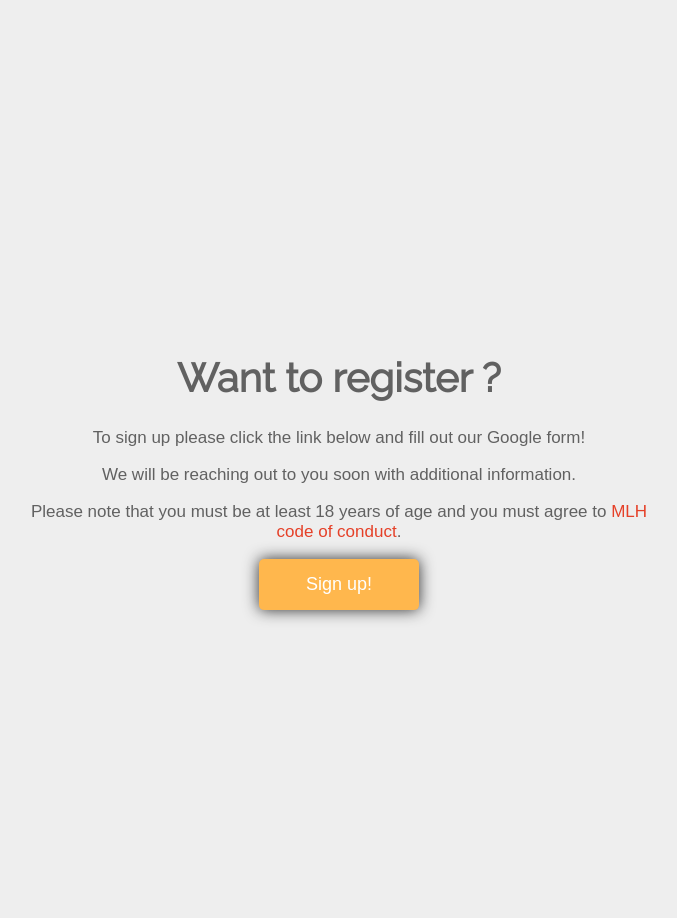
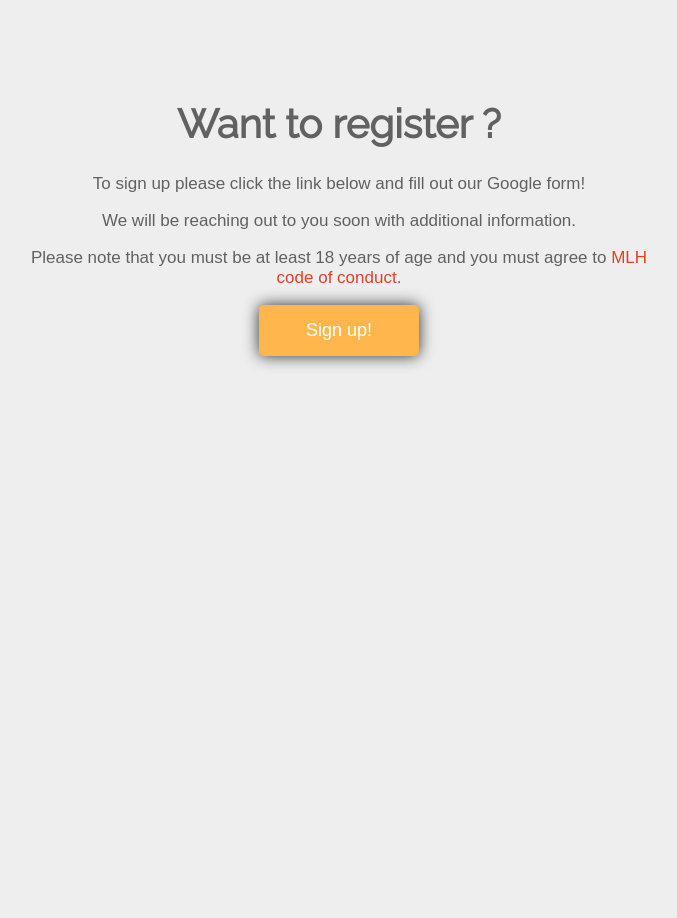
Before and after one commit to RocHack/rochack.org, a Jekyll site: the page dandyhacks/register.html, which Jekyll copies as it is, in a window 1280 px wide. Shown: the whole page, without its empty margins (301-978 px from the left). Built offline with Jekyll 4.4.1, drawn with Linux system fonts in a browser that asks for light colours.

```diff
--- a/dandyhacks/css/hackathon.css
+++ b/dandyhacks/css/hackathon.css
@@ -67,7 +67,7 @@
 }
 
 .page.main {
-	height: 102%;
+	min-height: 100vh;
 
 }
 .page.image {
@@ -85,13 +85,11 @@
 	background: url("../images/bck2.jpg") no-repeat fixed;
 }
 .greetings {
-	position: relative;
 	width: 50%;
-	top: 50%;
 	margin-left: auto;
 	margin-right: auto;
-	transform: translateY(-50%);
-	-webkit-transform: translateY(-50%);
+	margin-bottom: 50px;
+	margin-top: 100px;
 }
 
 .page.about {
```
